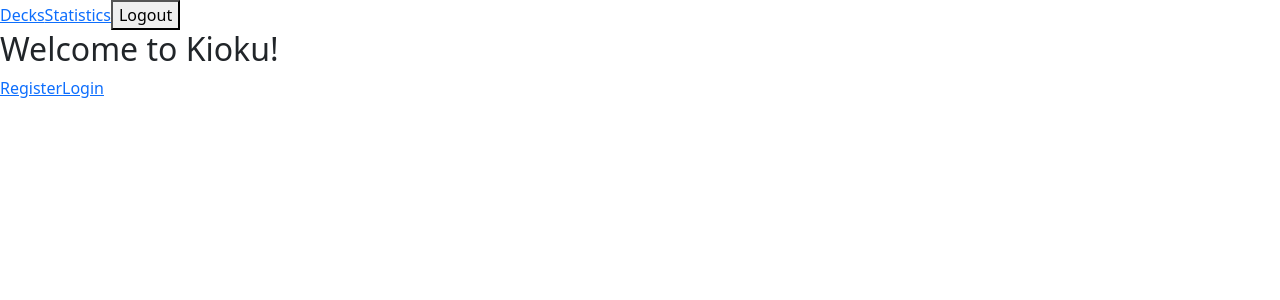
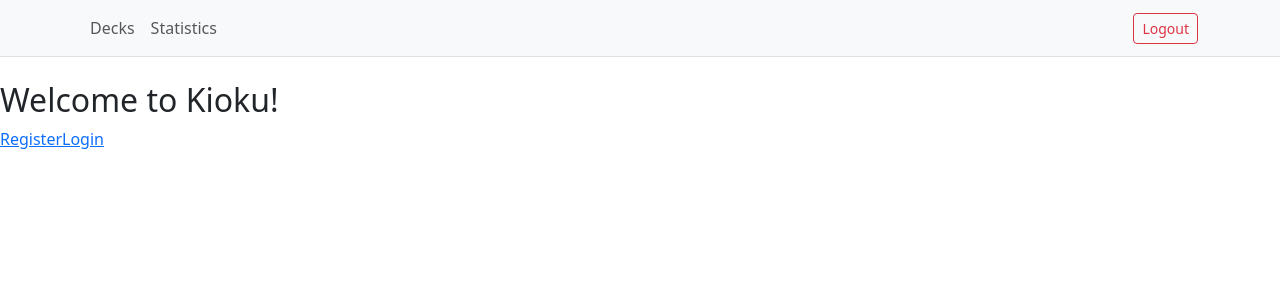
Before and after one commit to Milanrdnvc/kiokuApp, an Angular app in the folder frontend/: page / in a window 1280 px wide. Shown: the top 300 px of the page. Built offline with nearby package versions, Linux system fonts and the light colour scheme.

Commit message:
Add styles to navbar component

```diff
--- a/frontend/src/app/navbar/navbar.html
+++ b/frontend/src/app/navbar/navbar.html
@@ -1,4 +1,9 @@
-<nav>
-  <a routerLink="/deck-list">Decks</a> <a routerLink="/statistics">Statistics</a>
-  <button (click)="logout()">Logout</button>
+<nav class="navbar navbar-expand bg-light border-bottom mb-4">
+  <div class="container">
+    <div class="navbar-nav me-auto">
+      <a class="nav-link" routerLink="/deck-list">Decks</a>
+      <a class="nav-link" routerLink="/statistics">Statistics</a>
+    </div>
+    <button class="btn btn-outline-danger btn-sm" (click)="logout()">Logout</button>
+  </div>
 </nav>
```
